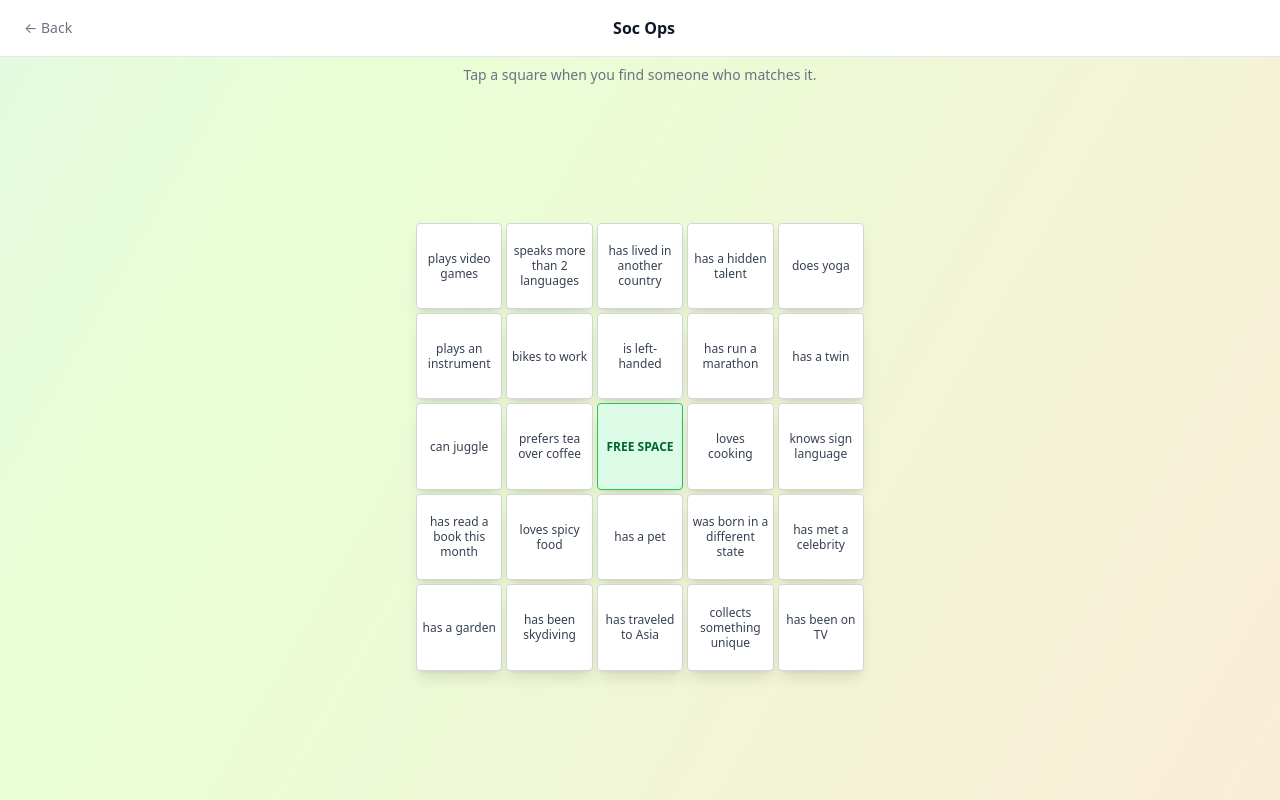
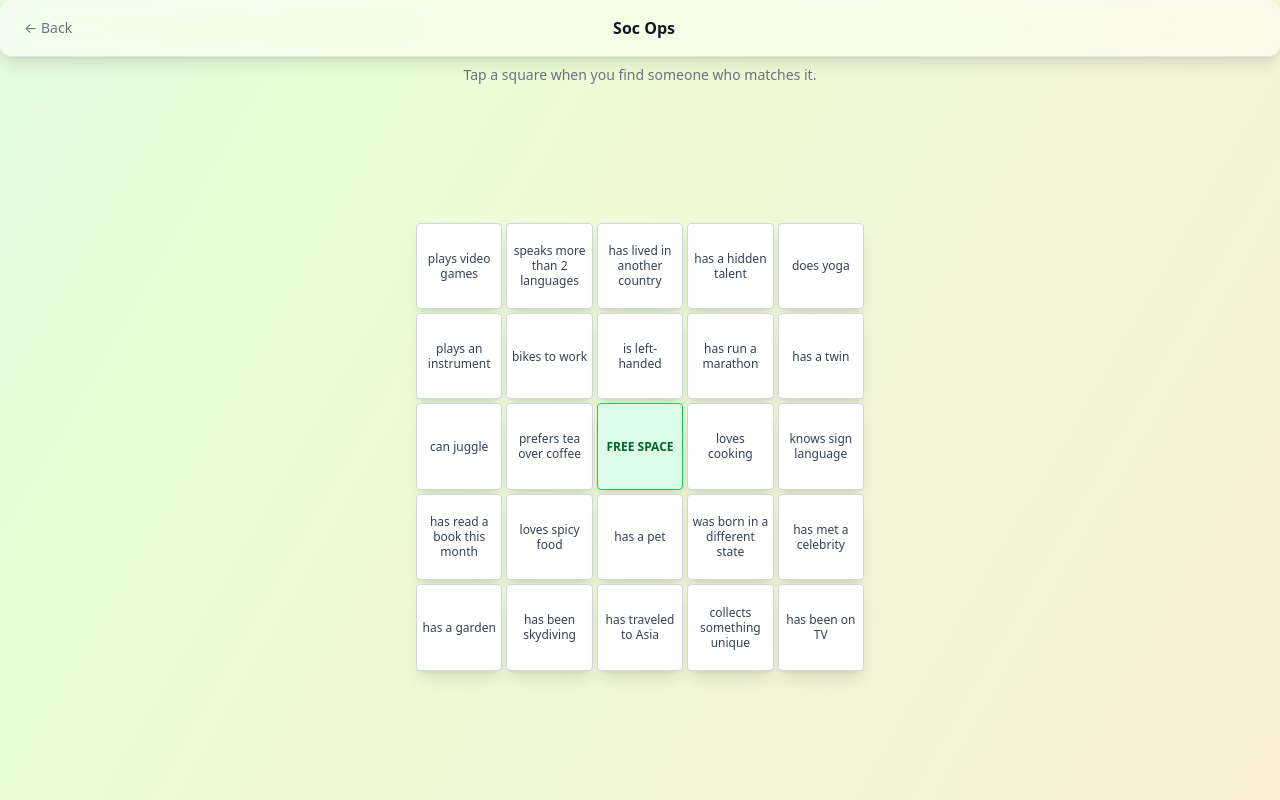
Before and after one commit to KyleGospo/vscode-test, a React (Vite) app: page / in a window 1280 px wide. Both pictures are taken after a click on the button "Start Game". Built offline with nearby package versions, Linux system fonts and the light colour scheme.

Commit message:
Update GameScreen.tsx

```diff
--- a/src/components/GameScreen.tsx
+++ b/src/components/GameScreen.tsx
@@ -19,7 +19,7 @@
   return (
     <div className="flex flex-col min-h-full">
       {/* Header */}
-      <header className="flex items-center justify-between p-3 bg-white border-b border-gray-200">
+      <header className="flex items-center justify-between p-3 frost border-b border-gray-200">
         <button
           onClick={onReset}
           className="text-gray-500 text-sm px-3 py-1.5 rounded active:bg-gray-100"
```
